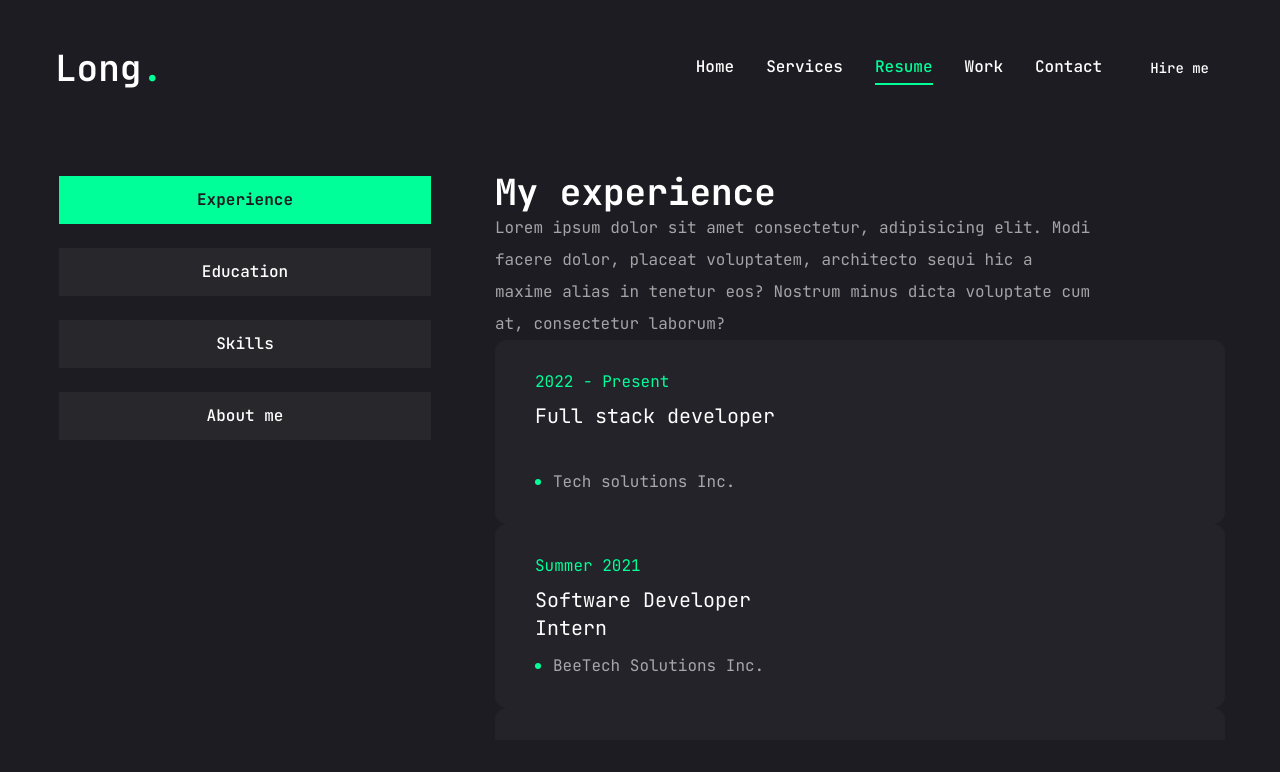
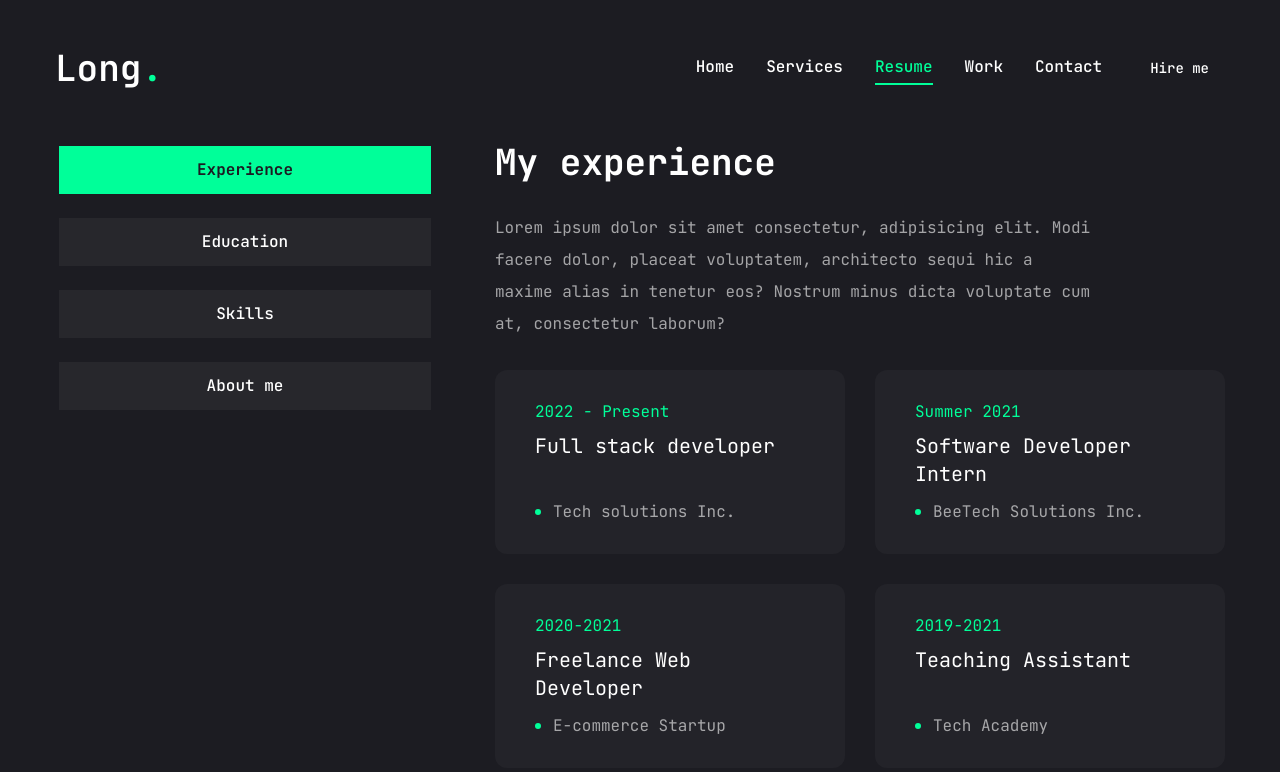
Before and after one commit to duonglong753/my-portfolio, a Next.js app: page /resume in a window 1280 px wide. Shown: the top 772 px of the page. Built offline with nearby package versions, Linux system fonts and the light colour scheme.

Commit message:
bo sung css

```diff
--- a/app/resume/page.jsx
+++ b/app/resume/page.jsx
@@ -195,13 +195,13 @@ const Resume = () => {
           </TabsList>
           <div className="min-h-[70vh] w-full">
             <TabsContent value="experience" className="w-full">
-              <div className="flex flex-col">
+              <div className="flex flex-col gap-[30px] text-center xl:text-left">
                 <h3 className="text-4xl font-bold">{experiences.title}</h3>
                 <p className="max-w-[600px] text-white/60 mx-auto xl:mx-0">
                   {experiences.description}
                 </p>
                 <ScrollArea className="h-[400px]">
-                  <ul>
+                  <ul className="grid grid-cols-1 lg:grid-cols-2 gap-[30px]">
                     {experiences.items.map((item, index) => {
                       return (
                         <li
```
